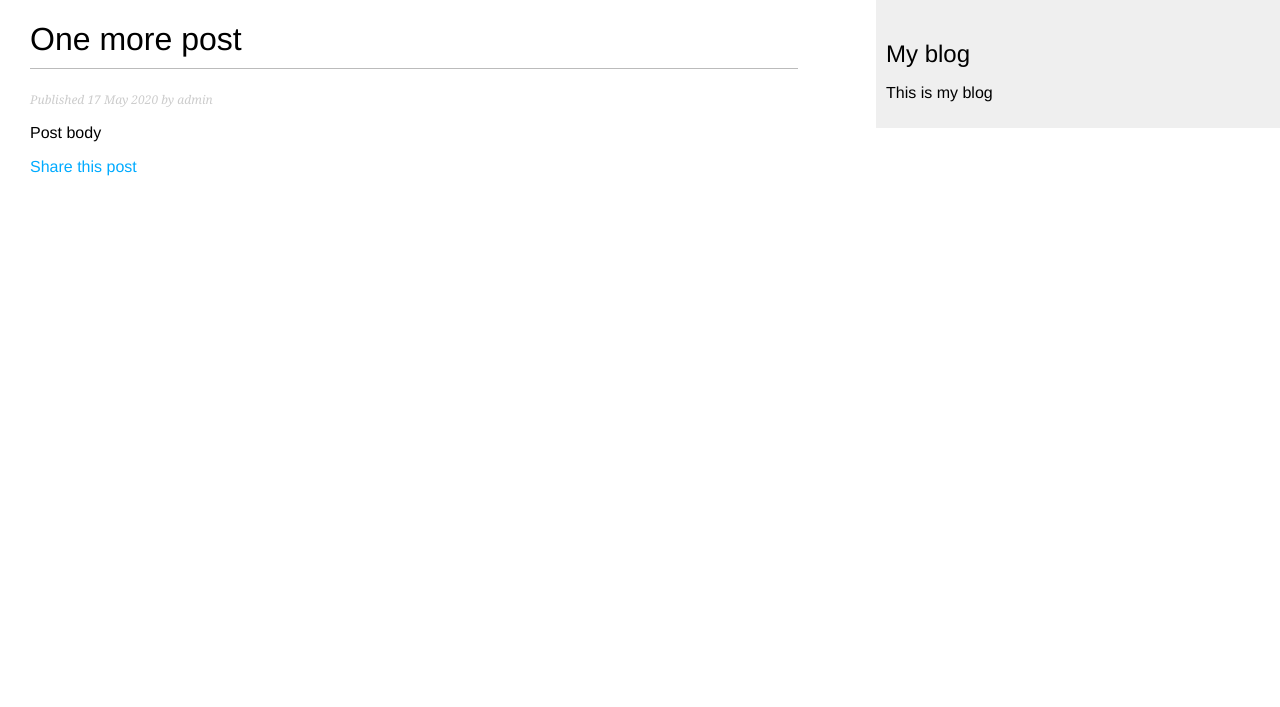
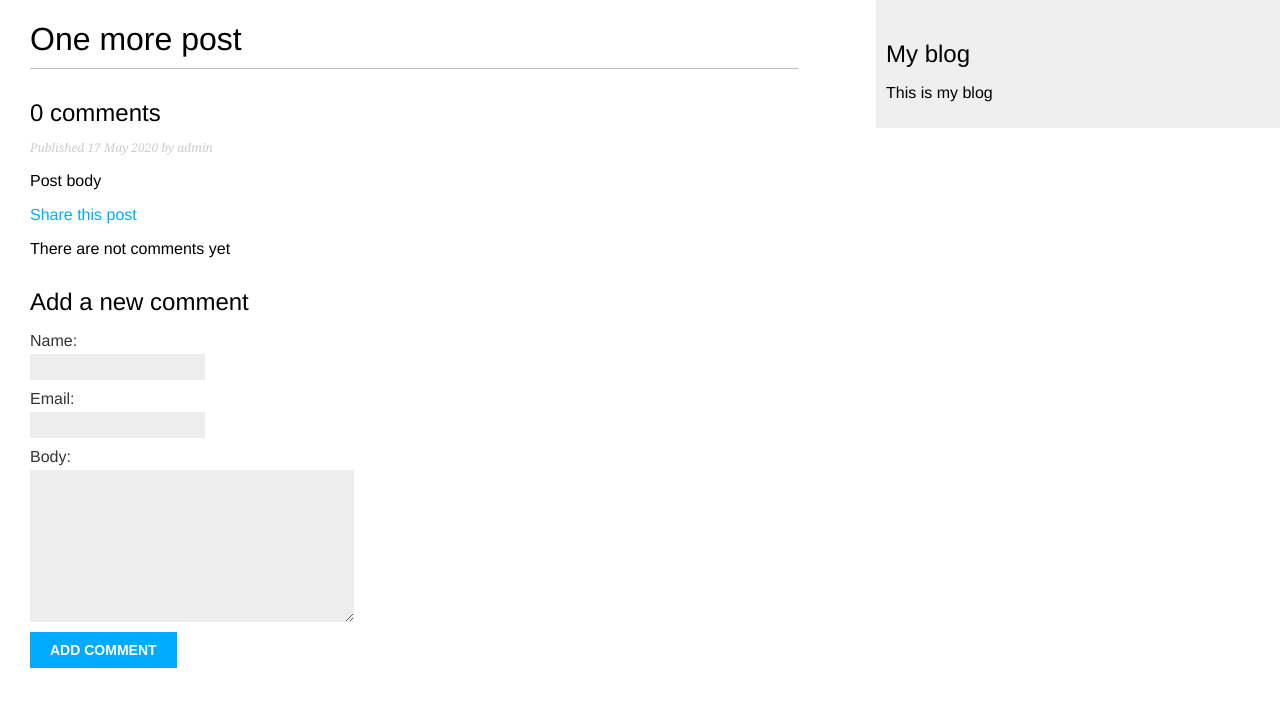
Before and after one commit to dchaika1990/django-blog, a Django app: a page that uses templates/blog/post/detail.html in a window 1280 px wide. Shown: the top 707 px of the page. Run offline with Django 3.2, Linux system fonts and the light colour scheme; data comes from the database, SQL or seed files in the repository; both versions use the stored data as it was after the commit.

Commit message:
add comment form on page

```diff
--- a/blog/forms.py
+++ b/blog/forms.py
@@ -1,5 +1,6 @@
 from django import forms
 from .models import Comment
+from django.forms import ModelForm
 
 
 class EmailPostForm(forms.Form):
@@ -9,7 +10,7 @@ class EmailPostForm(forms.Form):
     comments = forms.CharField(required=False, widget=forms.Textarea, label='Comments')
 
 
-class CommentForm(forms.ModelForm):
+class CommentForm(ModelForm):
     class Meta:
         model = Comment
         fields = ('name', 'email', 'body')
--- a/blog/urls.py
+++ b/blog/urls.py
@@ -5,11 +5,12 @@ app_name = 'blog'
 
 urlpatterns = [
     # post views
-    path(
-        '',
-        views.PostListView.as_view(),
-        name='post_list'
-    ),
+    # path(
+    #     '',
+    #     views.PostListView.as_view(),
+    #     name='post_list'
+    # ),
+    path('', views.post_list, name='post_list'),
     path(
         '<int:year>/<int:month>/<int:day>/<slug:post>',
         views.post_detail,
--- a/blog/views.py
+++ b/blog/views.py
@@ -1,5 +1,7 @@
 from django.core.mail import send_mail
 from django.shortcuts import render, get_object_or_404
+from django.core.paginator import Paginator, EmptyPage, PageNotAnInteger
+
 from .models import Post, Comment
 from django.views.generic import ListView
 from .forms import EmailPostForm, CommentForm
@@ -7,6 +9,17 @@ from .forms import EmailPostForm, CommentForm
 
 # Create your views here.
 # Show posts list
+def post_list(request):
+    posts = Post.published.all()
+    return render(
+        request,
+        'blog/post/list.html',
+        {
+            'posts': posts
+        }
+    )
+
+
 class PostListView(ListView):
     queryset = Post.published.all()
     context_object_name = 'posts'
@@ -27,10 +40,9 @@ def post_detail(request, year, month, day, post):
     # List active comments for this post
     comments = post.comments.filter(active=True)
     new_comment = None
-    comment_form = None
-    if request.method == Post:
+    if request.method == 'POST':
         # User sent comment
-        comment_form = CommentForm(data=request.Post)
+        comment_form = CommentForm(data=request.POST)
         if comment_form.is_valid():
             # Create comment without saving in BD
             new_comment = comment_form.save(commit=False)
@@ -38,8 +50,8 @@ def post_detail(request, year, month, day, post):
             new_comment.post = post
             # Save comment to BD
             new_comment.save()
-        else:
-            comment_form = CommentForm()
+    else:
+        comment_form = CommentForm()
     return render(
         request,
         'blog/post/detail.html',
@@ -47,7 +59,7 @@ def post_detail(request, year, month, day, post):
             'post': post,
             'comments': comments,
             'new_comment': new_comment,
-            'comment_form': comment_form
+            'comment_form': comment_form,
         }
     )
 
--- a/templates/blog/post/detail.html
+++ b/templates/blog/post/detail.html
@@ -4,9 +4,42 @@
 {% endblock %}
 {% block content %}
     <h1>{{ post.title }}</h1>
+    {#  Show comment count  #}
+    {% with comments.count as tottal_comments %}
+         <h2>{{ tottal_comments }} comment{{ tottal_comments|pluralize }}</h2>
+    {% endwith %}
+    {#  Show comment count end  #}
     <p class="date">Published {{ post.publish|date:'d M Y' }} by {{ post.author }}</p>
     {{ post.body|linebreaks }}
     <p>
         <a href="{% url "blog:post_share" post.id %}">Share this post</a>
     </p>
+
+    {#  Show comments  #}
+    {% for comment in comments %}
+        <div class="comment">
+            <p class="info">
+                Comment {{ forloop.counter }} by {{ comment.name }} {{ comment.created }}
+            </p>
+            {{ comment.body|linebreaks }}
+        </div>
+    {% empty %}
+        <p>There are not comments yet</p>
+    {% endfor %}
+    {#  Show comments end  #}
+
+    {#  Show comments form  #}
+    {% if new_comment %}
+        <h2>Your comment has been added</h2>
+    {% else %}
+        <h2>Add a new comment</h2>
+        <form action method="post">
+            {{ comment_form.as_p }}
+            {% csrf_token %}
+            <p>
+                <input type="submit" value="Add comment">
+            </p>
+        </form>
+    {% endif %}
+    {#  Show comments form end  #}
 {% endblock %}
```
Also changed, not shown: db.sqlite3.
